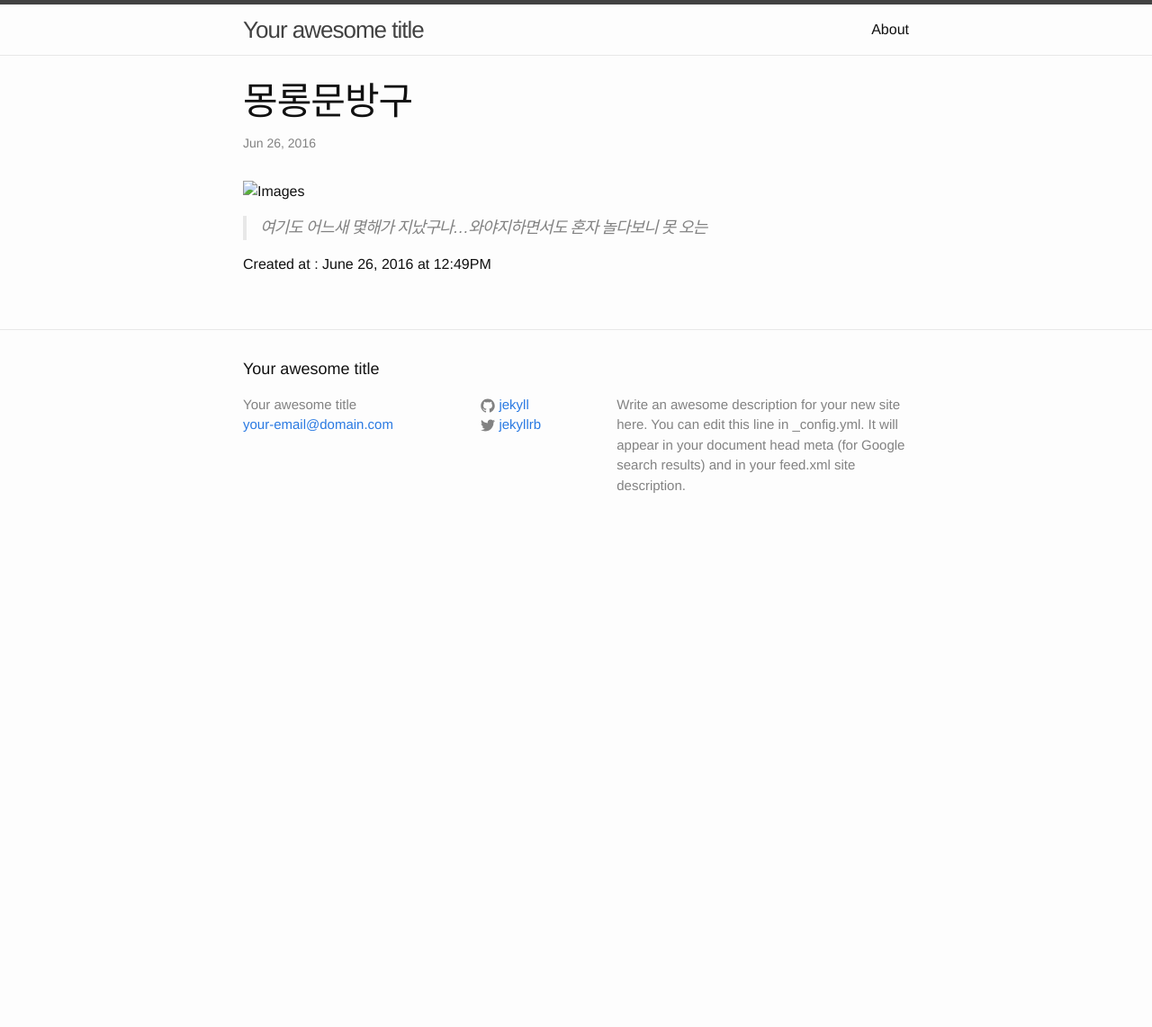
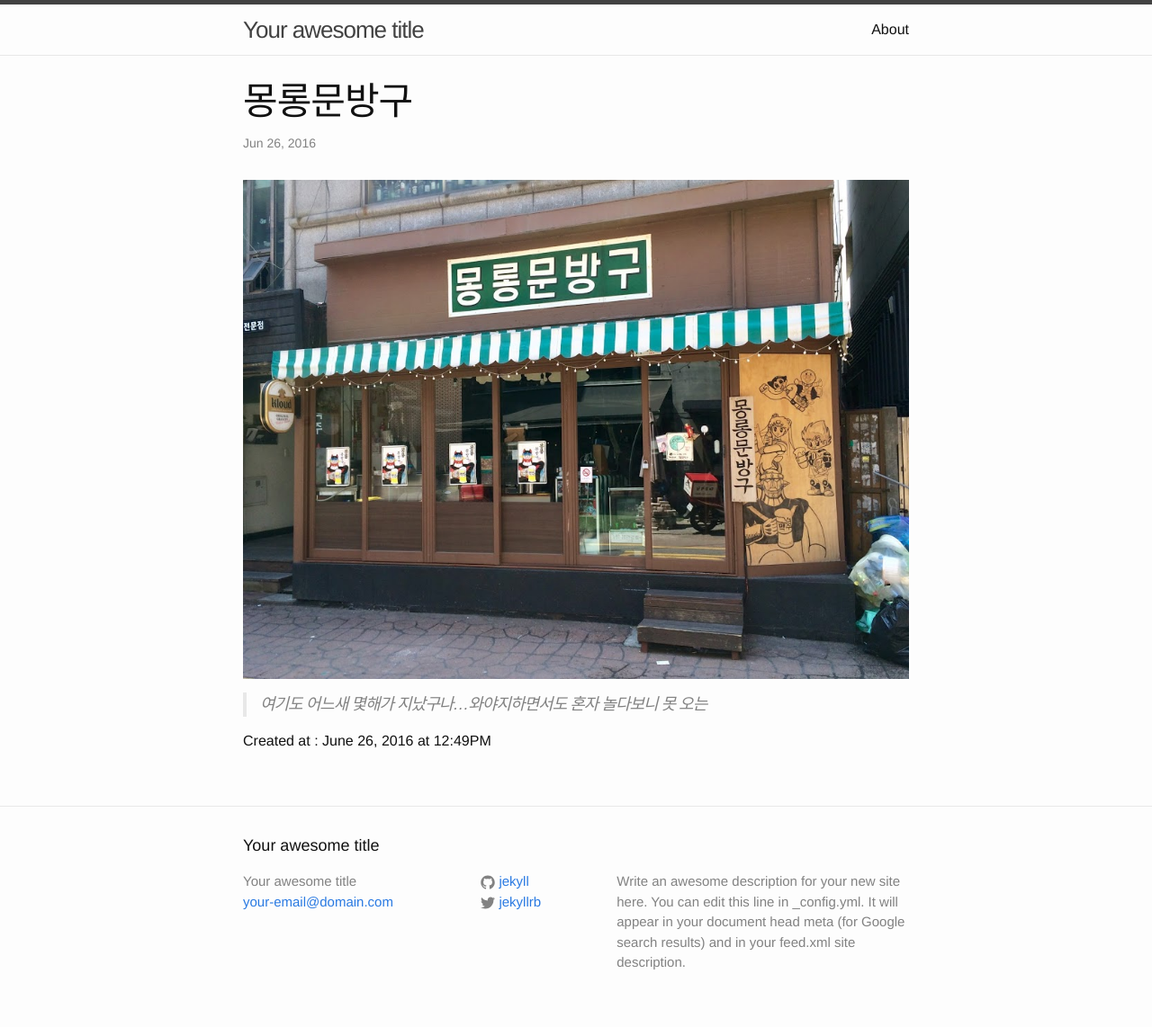
Before and after one commit to ley250/blog, a Jekyll site: the page built from _posts/2016-06-26-mongrong.md, in a window 1280 px wide. Shown: the whole page at 90% size. Built offline with Jekyll 4.4.1, drawn with Linux system fonts in a browser that asks for light colours; before the commit the page ends 900 px from its top, so only the background shows below that.

Commit message:
edit post 2016/07/17 16:44

```diff
--- a/_posts/2016-06-26-mongrong.md
+++ b/_posts/2016-06-26-mongrong.md
@@ -1,10 +1,12 @@
 ---
+
 layout: "post"
 title: "몽롱문방구"
 date: "2016-06-26 12:49"
+
 ---
 
-![Images](/media/2016/06/IMG_8657.JPG)
+![Images]({{ site.baseurl }}/media/2016/06/IMG_8657.JPG)
 
 > 여기도 어느새 몇해가 지났구나...와야지하면서도 혼자 놀다보니 못 오는
 
```
Also changed, not shown: media/2016/06/IMG_8657.JPG (added).
